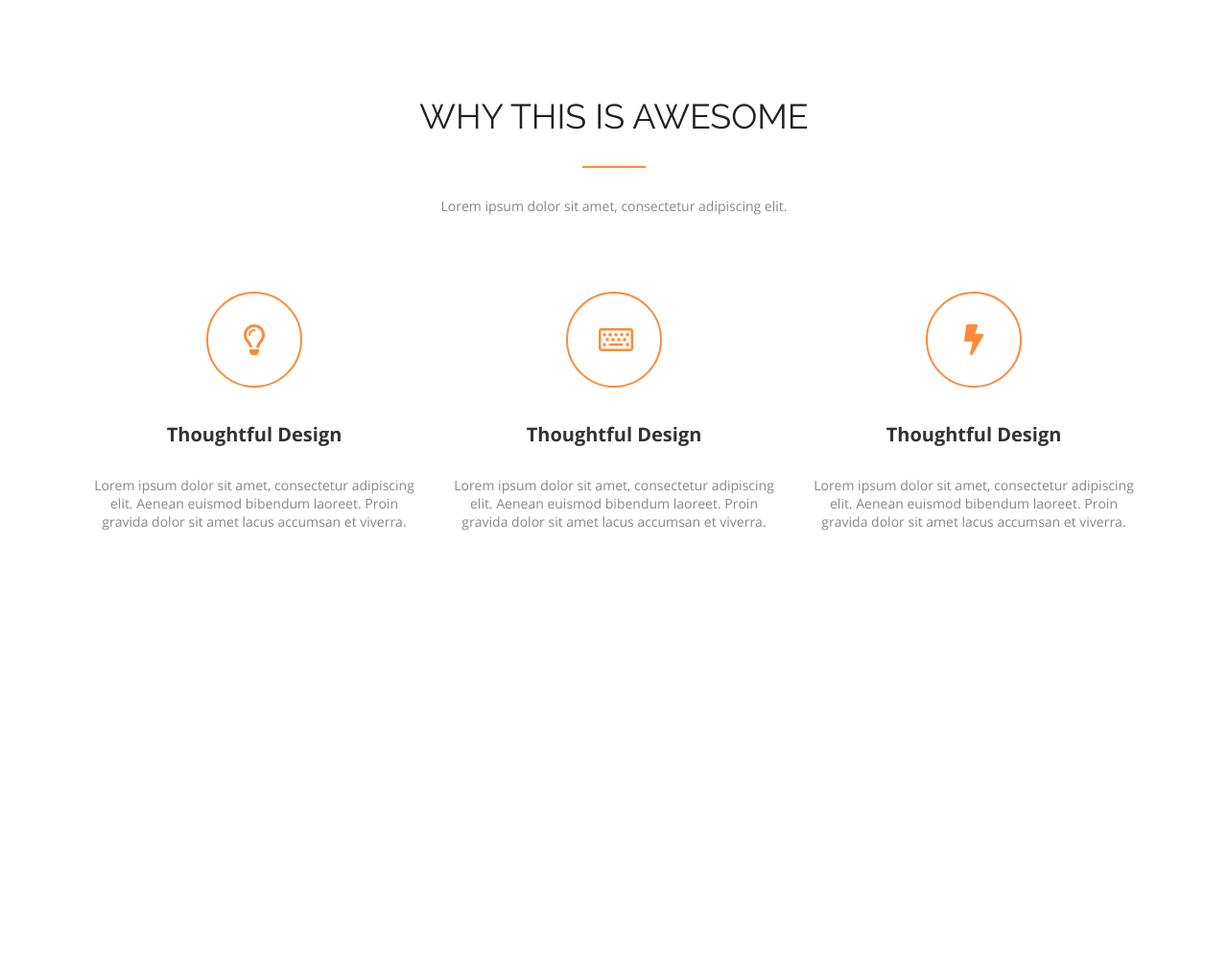
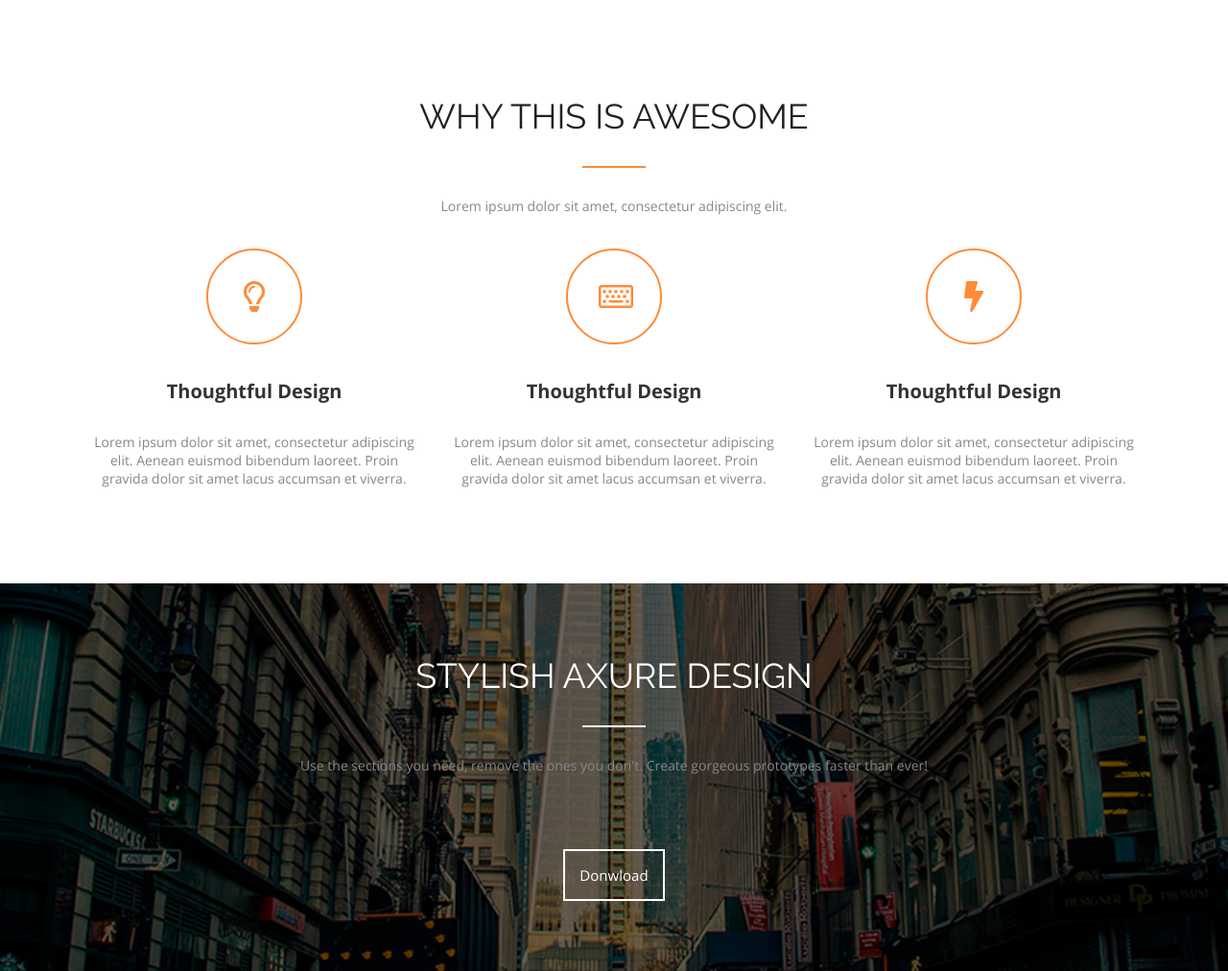
Before and after one commit to vladlucha/techMeSkills, a plain HTML site: page index.html in a window 1280 px wide. Shown: the whole page at 96% size. Before the commit the page ends 800 px from the top, so only its background shows below. Drawn offline with Linux system fonts and the light colour scheme.

Commit message:
section2 added

```diff
--- a/index.html
+++ b/index.html
@@ -3,8 +3,6 @@
     <meta charset="UTF-8">
     <meta name="viewport" content="width=device-width, initial-scale=1.0">
     <meta http-equiv="X-UA-Compatible" content="ie=edge">
-
-    <style src=''></style>
 
     <link href="styles/reset.css" rel="stylesheet">
     <link href="styles/fonts.css" rel="stylesheet">
@@ -17,8 +15,8 @@
 </head>
 
 <body>
-
-<div id="section">
+<!--section1-->
+<div class="section">
     <div class="container">
         <div class="title">
             <h3>WHY THIS IS AWESOME</h3>
@@ -60,5 +58,25 @@
     </div>
 </div>
 
+<!--section2-->
+
+<div class="section2">
+    <div class="bg">
+        <div class="container">
+            <div class="title">
+                <h3>STYLISH AXURE DESIGN</h3>
+                <div class="line"></div>
+                <p class="subtitle">Use the sections you need, remove the ones you don't.  Create gorgeous prototypes faster than ever!</p>
+            </div>
+            <button>Donwload</button>
+        </div>
+    </div>
+</div>
+
+<footer>
+
+</footer>
+
+
 </body>
 </html>
--- a/styles/main.css
+++ b/styles/main.css
@@ -40,20 +40,38 @@ h3{
     justify-content: space-between;
 }
 
+button{
+    display: block;
+    background-color: rgba(0, 0, 0, 0);
+    font: 15px "OpenSans-Regular";
+    color: #fff;
+    padding: 15px;
+    margin: 0 auto;
+    border: none;
+    outline: 2px solid #fff;
+
+}
+
+button:hover{
+    cursor: pointer;
+    color: #ff8b38;
+    outline: 2px solid #ff8b38;
+}
 
 
-/*section*/
 
-#section{
+/*section1*/
+
+.section{
     padding: 100px 0px;
 }
 
-    #section .item{
+    .section .item{
         width: 350px;
         text-align: center;
     }
 
-        #section .item .img{
+        .section .item .img{
             border-radius: 100%;
             border: 2px solid #ff8b38;
             width: 32px;
@@ -81,12 +99,32 @@ h3{
             height: 35px;
         }*/
 
-        #section .item .title{
+        .section .item .title{
             font: 20px "OpenSans-Bold";
             color: #333333;
             margin-bottom: 30px;
         }
 
-        #section .item .subtitle{
+        .section .item .subtitle{
             font-size: 14px;
         }
+
+/*section2*/
+
+.section2 .bg{
+   background: url('../imgs/bg.png') center no-repeat;
+   background-size: cover;
+   padding: 75px 0;
+}
+
+.section2 h3{
+    color: #fff;
+}
+
+.section .title{
+    margin-bottom: 35px;
+}
+
+    .section2 .title .line{
+        background-color: #fff;
+    }
```
Also changed, not shown: imgs/bg.png (added).
